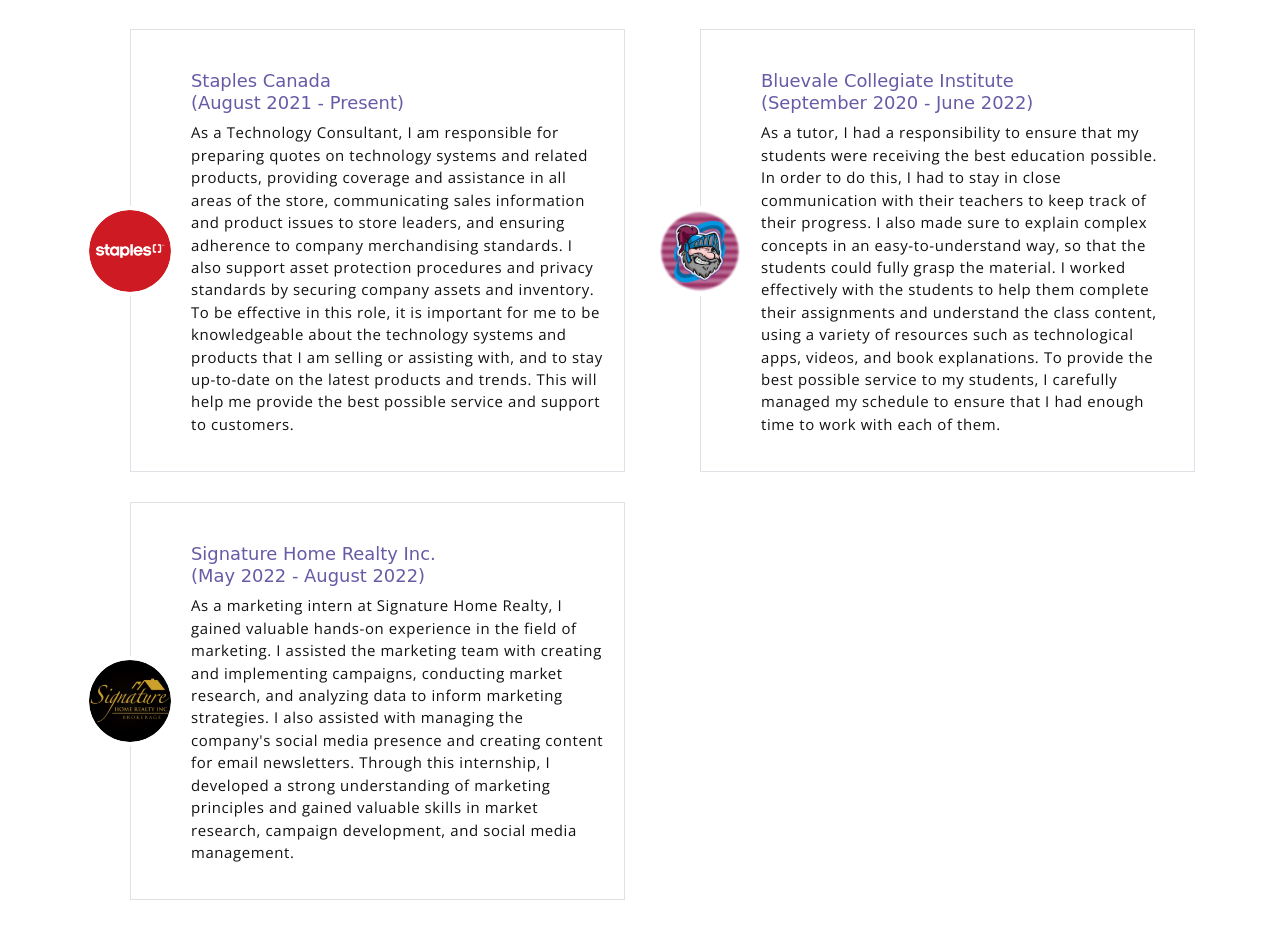
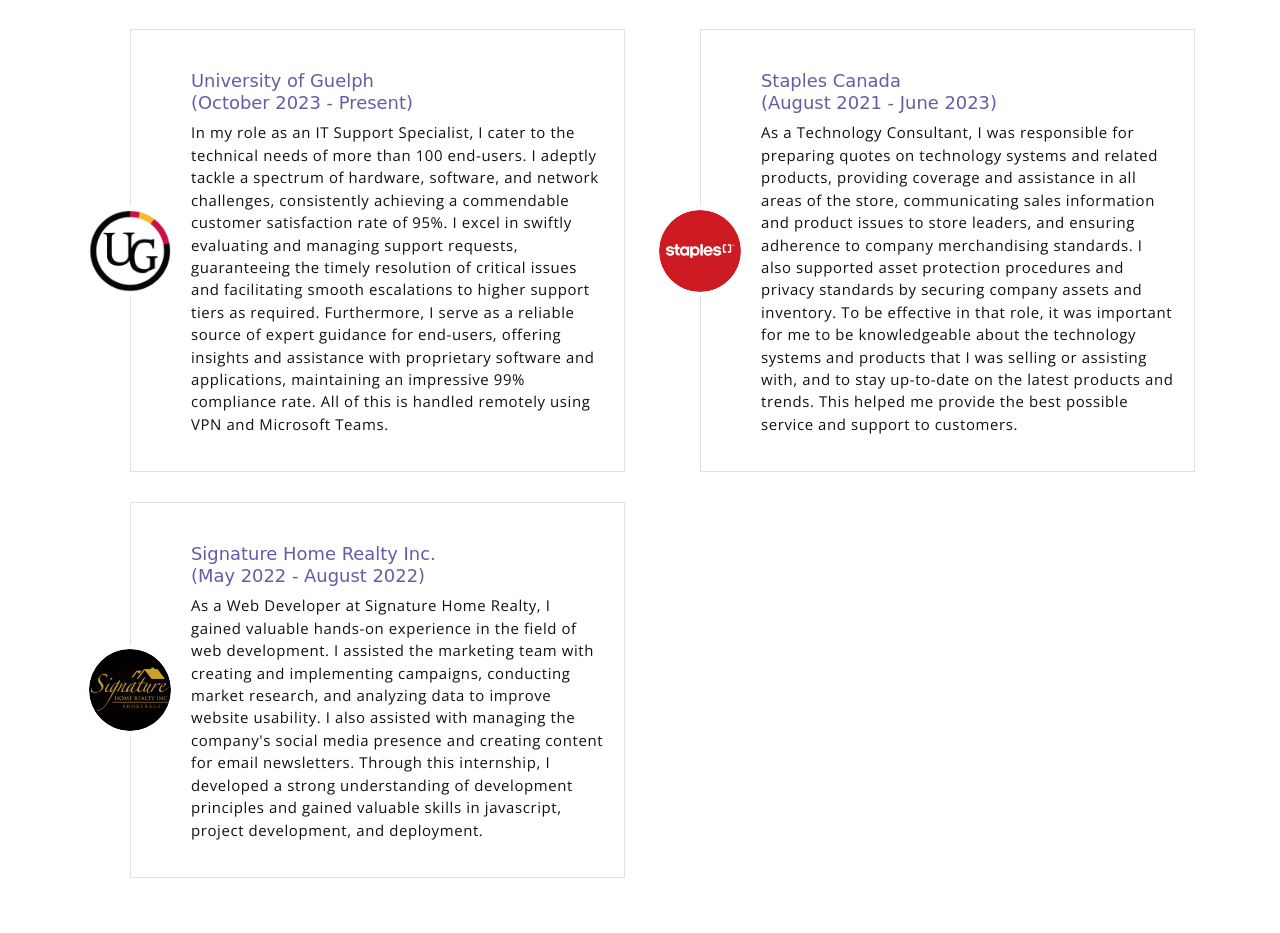
Before and after one commit to saadshafiq15/website, a plain HTML site: page index.html in a window 1280 px wide. Shown: the part 2220-3153 px from the top of the page. Drawn offline with nearby package versions, Linux system fonts and the light colour scheme; a web font is replaced by a local one.

Commit message:
Updated for W24, need to update resume if changes

```diff
--- a/index.html
+++ b/index.html
@@ -81,7 +81,7 @@
             <!-- row -->
             <div class="row">
                 <div class="col-md-4">
-                    <a href="https://replit.com/@SaadShafiq/CIS-1300-Grade-Calculator#main.c" target="_blank" class="portfolio-card">
+                    <a href="https://github.com/saadshafiq15/Employee-Management" target="_blank" class="portfolio-card">
                         <img src="assets/imgs/folio-1.png" class="portfolio-card-img" alt="Download">
                         <span class="portfolio-card-overlay">
                             <span class="portfolio-card-caption">
@@ -92,12 +92,12 @@
                     </a>
                 </div>
                 <div class="col-md-4">
-                    <a href="https://signaturehomerealtor.ca/" target="_blank" class="portfolio-card">
+                    <a href="https://real-estate-blog.netlify.app" target="_blank" class="portfolio-card">
                         <img class="portfolio-card-img" src="assets/imgs/folio-2.png" class="img-responsive rounded" alt="">
                         <span class="portfolio-card-overlay">
                             <span class="portfolio-card-caption">
                                 <h4>Web Development</h5>
-                                <p class="font-weight-normal">Real Estate Brokerage</p>
+                                <p class="font-weight-normal">Real Estate Blog</p>
                             </span>
                         </span>
                     </a>
@@ -142,33 +142,34 @@
                 <div class="col-md-6">
                     <div class="testimonial-card">
                         <div class="testimonial-card-img-holder">
-                            <img src="assets/imgs/avatar2.png" class="testimonial-card-img" alt="">
+                            <img src="assets/imgs/avatar5.jpg" class="testimonial-card-img" alt="">
                         </div>
                         <div class="testimonial-card-body">
-                            <h6 class="testimonial-card-title">Staples Canada <br> (August 2021 - Present)</h6>
-                            <p class="testimonial-card-subtitle">As a Technology Consultant, I am responsible for preparing quotes on technology systems and related products, providing coverage and assistance in all areas of the store, communicating sales information and product issues to store leaders, and ensuring adherence to company merchandising standards. I also support asset protection procedures and privacy standards by securing company assets and inventory. To be effective in this role, it is important for me to be knowledgeable about the technology systems and products that I am selling or assisting with, and to stay up-to-date on the latest products and trends. This will help me provide the best possible service and support to customers.</p>
+                            <h6 class="testimonial-card-title">University of Guelph <br> (October 2023 - Present)</h6>
+                            <p class="testimonial-card-subtitle">
+                                In my role as an <b>IT Support Specialist</b>, I cater to the technical needs of more than 100 end-users. I adeptly tackle a spectrum of hardware, software, and network challenges, consistently achieving a commendable customer satisfaction rate of 95%. I excel in swiftly evaluating and managing support requests, guaranteeing the timely resolution of critical issues and facilitating smooth escalations to higher support tiers as required. Furthermore, I serve as a reliable source of expert guidance for end-users, offering insights and assistance with proprietary software and applications, maintaining an impressive 99% compliance rate. All of this is handled remotely using VPN and Microsoft Teams.</p>
                         </div>
                     </div>
                 </div>
                 <div class="col-md-6">
                     <div class="testimonial-card">
                         <div class="testimonial-card-img-holder">
-                            <img src="assets/imgs/avatar3.jpg" class="testimonial-card-img" alt="">
+                            <img src="assets/imgs/avatar2.png" class="testimonial-card-img" alt="">
                         </div>
                         <div class="testimonial-card-body">
-                            <h6 class="testimonial-card-title">Bluevale Collegiate Institute <br> (September 2020 - June 2022)</h6>
-                            <p class="testimonial-card-subtitle">As a tutor, I had a responsibility to ensure that my students were receiving the best education possible. In order to do this, I had to stay in close communication with their teachers to keep track of their progress. I also made sure to explain complex concepts in an easy-to-understand way, so that the students could fully grasp the material. I worked effectively with the students to help them complete their assignments and understand the class content, using a variety of resources such as technological apps, videos, and book explanations. To provide the best possible service to my students, I carefully managed my schedule to ensure that I had enough time to work with each of them.</p>
+                            <h6 class="testimonial-card-title">Staples Canada <br> (August 2021 - June 2023)</h6>
+                            <p class="testimonial-card-subtitle">As a <b>Technology Consultant</b>, I was responsible for preparing quotes on technology systems and related products, providing coverage and assistance in all areas of the store, communicating sales information and product issues to store leaders, and ensuring adherence to company merchandising standards. I also supported asset protection procedures and privacy standards by securing company assets and inventory. To be effective in that role, it was important for me to be knowledgeable about the technology systems and products that I was selling or assisting with, and to stay up-to-date on the latest products and trends. This helped me provide the best possible service and support to customers.</p>
                         </div>
                     </div>
                 </div>
                 <div class="col-md-6">
                     <div class="testimonial-card">
                         <div class="testimonial-card-img-holder">
-                            <img src="assets/imgs/avatar4.png" class="testimonial-card-img" alt="">
+                            <img src="assets/imgs/avatar3.png" class="testimonial-card-img" alt="">
                         </div>
                         <div class="testimonial-card-body">
                             <h6 class="testimonial-card-title">Signature Home Realty Inc. <br> (May 2022 - August 2022)</h6>
-                            <p class="testimonial-card-subtitle">As a marketing intern at Signature Home Realty, I gained valuable hands-on experience in the field of marketing. I assisted the marketing team with creating and implementing campaigns, conducting market research, and analyzing data to inform marketing strategies. I also assisted with managing the company's social media presence and creating content for email newsletters. Through this internship, I developed a strong understanding of marketing principles and gained valuable skills in market research, campaign development, and social media management.</p>
+                            <p class="testimonial-card-subtitle">As a <b>Web Developer</b> at Signature Home Realty, I gained valuable hands-on experience in the field of web development. I assisted the marketing team with creating and implementing campaigns, conducting market research, and analyzing data to improve website usability. I also assisted with managing the company's social media presence and creating content for email newsletters. Through this internship, I developed a strong understanding of development principles and gained valuable skills in javascript, project development, and deployment.</p>
                         </div>
                     </div>
                 </div>
```
Also changed, not shown: assets/imgs/avatar3.png (renamed from assets/imgs/avatar4.png).
